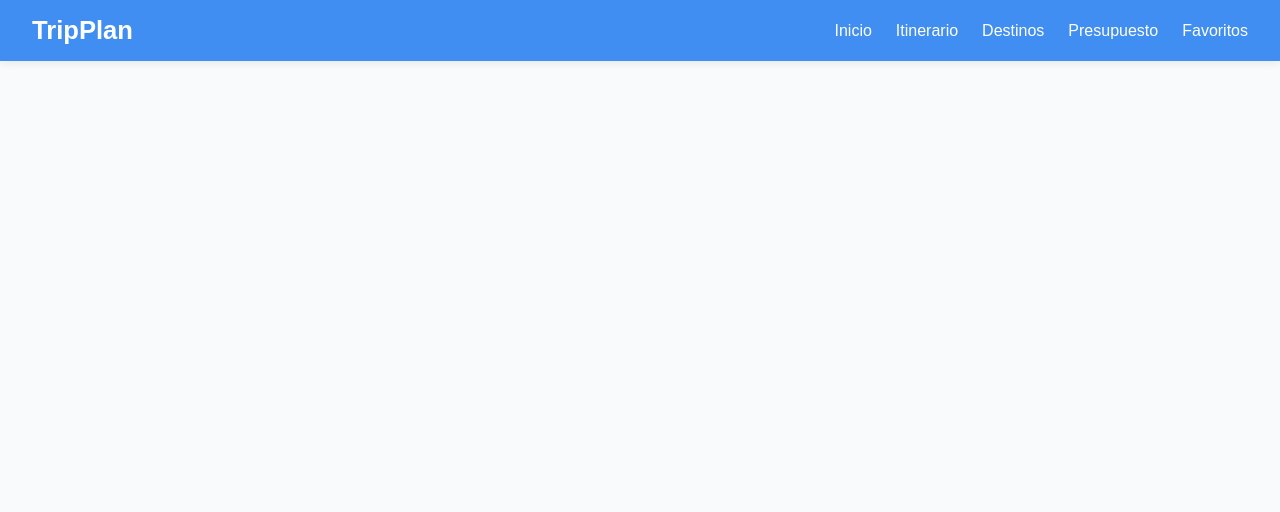
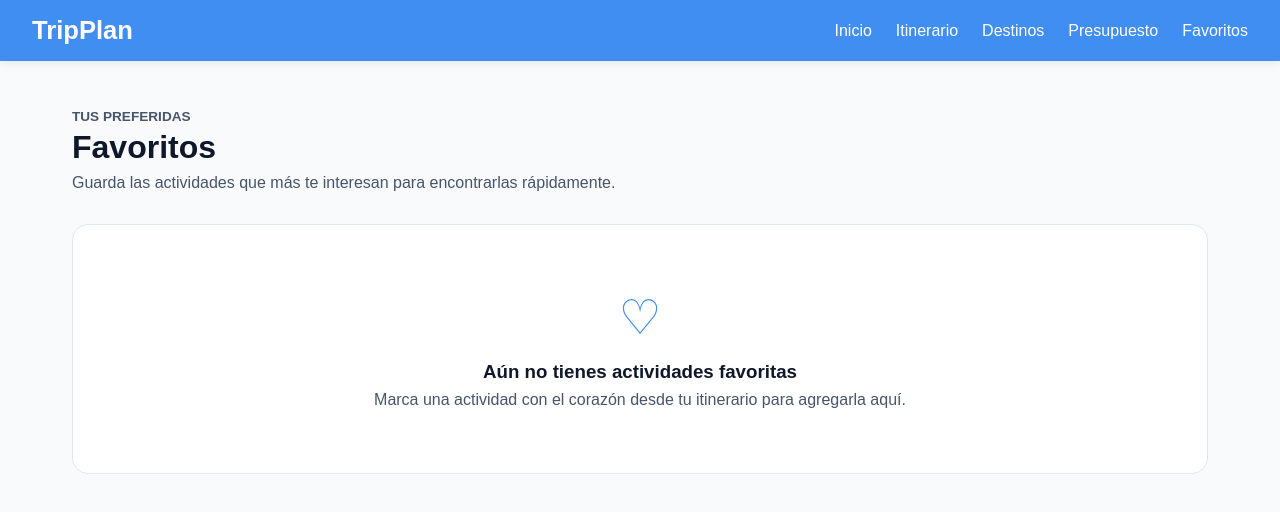
Before and after one commit to marycodder/viajes, a React (Vite) app: page /favoritos in a window 1280 px wide. Shown: the top 512 px of the page. Built offline with nearby package versions, Linux system fonts and the light colour scheme.

Commit message:
Funcionalidad favoritos implementada

```diff
--- a/src/App.jsx
+++ b/src/App.jsx
@@ -1,17 +1,57 @@
+import { useState } from 'react';
 import { BrowserRouter, Routes, Route } from 'react-router-dom';
 
 import Navbar from './components/Navbar';
+
 import Dashboard from './pages/Dashboard';
 import Itinerario from './pages/Itinerario';
+import Favoritos from './pages/Favoritos';
+
+import { actividades as actividadesIniciales } from './data/actividades';
 
 function App() {
+  const [actividades, setActividades] = useState(actividadesIniciales);
+
+  const alternarFavorito = (id) => {
+    setActividades((actividadesActuales) =>
+      actividadesActuales.map((actividad) =>
+        actividad.id === id
+          ? {
+              ...actividad,
+              favorito: !actividad.favorito,
+            }
+          : actividad
+      )
+    );
+  };
+
   return (
     <BrowserRouter>
       <Navbar />
 
       <Routes>
         <Route path="/" element={<Dashboard />} />
-        <Route path="/itinerario" element={<Itinerario />} />
+
+        <Route
+          path="/itinerario"
+          element={
+            <Itinerario
+              actividades={actividades}
+              setActividades={setActividades}
+              onAlternarFavorito={alternarFavorito}
+            />
+          }
+        />
+
+        <Route
+          path="/favoritos"
+          element={
+            <Favoritos
+              actividades={actividades}
+              onAlternarFavorito={alternarFavorito}
+            />
+          }
+        />
       </Routes>
     </BrowserRouter>
   );
--- a/src/components/ActivityCard.jsx
+++ b/src/components/ActivityCard.jsx
@@ -4,6 +4,7 @@ function ActivityCard({
   actividad,
   onActualizarActividad,
   onEliminarActividad,
+  onAlternarFavorito,
 }) {
   const [editando, setEditando] = useState(false);
 
@@ -125,17 +126,11 @@ function ActivityCard({
           </div>
 
           <div className="activity-buttons">
-            <button
-              className="edit-button"
-              onClick={guardarCambios}
-            >
+            <button className="edit-button" onClick={guardarCambios}>
               Guardar
             </button>
 
-            <button
-              className="cancel-button"
-              onClick={cancelarEdicion}
-            >
+            <button className="cancel-button" onClick={cancelarEdicion}>
               Cancelar
             </button>
           </div>
@@ -161,9 +156,25 @@ function ActivityCard({
       </div>
 
       <div className="activity-actions">
-        <span className="activity-category">
-          {actividad.categoria}
-        </span>
+        <div className="activity-top-actions">
+          <span className="activity-category">
+            {actividad.categoria}
+          </span>
+
+          <button
+            className={`favorite-button ${
+              actividad.favorito ? 'active' : ''
+            }`}
+            onClick={() => onAlternarFavorito(actividad.id)}
+            aria-label={
+              actividad.favorito
+                ? 'Quitar de favoritos'
+                : 'Agregar a favoritos'
+            }
+          >
+            {actividad.favorito ? '♥' : '♡'}
+          </button>
+        </div>
 
         <div className="activity-buttons">
           <button
--- a/src/components/Navbar.jsx
+++ b/src/components/Navbar.jsx
@@ -27,7 +27,7 @@ function Navbar() {
         <Link to="/itinerario">Itinerario</Link>
         <a href="#">Destinos</a>
         <a href="#">Presupuesto</a>
-        <a href="#">Favoritos</a>
+        <Link to="/favoritos">Favoritos</Link>
       </div>
     </nav>
   );
--- /dev/null
+++ b/src/pages/Favoritos.jsx
@@ -0,0 +1,73 @@
+function Favoritos({ actividades, onAlternarFavorito }) {
+  const actividadesFavoritas = actividades.filter(
+    (actividad) => actividad.favorito
+  );
+
+  const formatoMoneda = (valor) =>
+    new Intl.NumberFormat('es-CL', {
+      style: 'currency',
+      currency: 'CLP',
+      maximumFractionDigits: 0,
+    }).format(valor);
+
+  return (
+    <main className="favorites-page">
+      <section className="favorites-header">
+        <p className="section-label">Tus preferidas</p>
+
+        <h2>Favoritos</h2>
+
+        <p>
+          Guarda las actividades que más te interesan para encontrarlas
+          rápidamente.
+        </p>
+      </section>
+
+      {actividadesFavoritas.length === 0 ? (
+        <div className="favorites-empty">
+          <span className="favorites-empty-icon">♡</span>
+
+          <h3>Aún no tienes actividades favoritas</h3>
+
+          <p>
+            Marca una actividad con el corazón desde tu itinerario para
+            agregarla aquí.
+          </p>
+        </div>
+      ) : (
+        <section className="favorites-list">
+          {actividadesFavoritas.map((actividad) => (
+            <article className="favorite-card" key={actividad.id}>
+              <div className="favorite-card-info">
+                <span className="activity-category">
+                  {actividad.categoria}
+                </span>
+
+                <h3>{actividad.nombre}</h3>
+
+                <p>
+                  {actividad.fecha} · {actividad.hora}
+                </p>
+
+                <p className="activity-cost">
+                  {actividad.costo === 0
+                    ? 'Gratis'
+                    : formatoMoneda(actividad.costo)}
+                </p>
+              </div>
+
+              <button
+                className="remove-favorite-button"
+                onClick={() => onAlternarFavorito(actividad.id)}
+              >
+                ♥ Quitar de favoritos
+              </button>
+            </article>
+          ))}
+        </section>
+      )}
+    </main>
+  );
+}
+
+export default Favoritos;
--- a/src/pages/Itinerario.jsx
+++ b/src/pages/Itinerario.jsx
@@ -1,15 +1,14 @@
-import { useState } from 'react';
-import { actividades as actividadesIniciales } from '../data/actividades';
-
 import ActivityCard from '../components/ActivityCard';
 import ActivityForm from '../components/ActivityForm';
 
-function Itinerario() {
-  const [actividades, setActividades] = useState(actividadesIniciales);
-
+function Itinerario({
+  actividades,
+  setActividades,
+  onAlternarFavorito,
+}) {
   const agregarActividad = (nuevaActividad) => {
-    setActividades([
-      ...actividades,
+    setActividades((actividadesActuales) => [
+      ...actividadesActuales,
       nuevaActividad,
     ]);
   };
@@ -19,16 +18,18 @@ function Itinerario() {
       '¿Seguro que quieres eliminar esta actividad?'
     );
 
-    if (!confirmar) return;
+    if (!confirmar) {
+      return;
+    }
 
-    setActividades(
-      actividades.filter((actividad) => actividad.id !== id)
+    setActividades((actividadesActuales) =>
+      actividadesActuales.filter((actividad) => actividad.id !== id)
     );
   };
 
   const actualizarActividad = (actividadActualizada) => {
-    setActividades(
-      actividades.map((actividad) =>
+    setActividades((actividadesActuales) =>
+      actividadesActuales.map((actividad) =>
         actividad.id === actividadActualizada.id
           ? actividadActualizada
           : actividad
@@ -62,15 +63,13 @@ function Itinerario() {
     <main className="itinerary-page">
       <section className="itinerary-header">
         <p className="section-label">Tu planificación</p>
+
         <h2>Itinerario</h2>
-        <p>
-          Revisa todas las actividades organizadas para tu viaje.
-        </p>
+
+        <p>Revisa todas las actividades organizadas para tu viaje.</p>
       </section>
 
-      <ActivityForm
-        onAgregarActividad={agregarActividad}
-      />
+      <ActivityForm onAgregarActividad={agregarActividad} />
 
       <section className="itinerary-content">
         {Object.entries(actividadesPorFecha).map(
@@ -94,6 +93,7 @@ function Itinerario() {
                     actividad={actividad}
                     onActualizarActividad={actualizarActividad}
                     onEliminarActividad={eliminarActividad}
+                    onAlternarFavorito={onAlternarFavorito}
                   />
                 ))}
               </div>
--- a/src/styles/styles.css
+++ b/src/styles/styles.css
@@ -469,6 +469,130 @@ a {
 .cancel-button:hover {
   background-color: var(--color-sand);
 }
+
+.activity-top-actions {
+  display: flex;
+  align-items: center;
+  gap: 0.75rem;
+}
+
+.favorite-button {
+  width: 40px;
+  height: 40px;
+  border: 1px solid var(--color-border);
+  border-radius: 50%;
+  background-color: var(--color-surface);
+  color: var(--color-primary);
+  font-size: 1.5rem;
+  cursor: pointer;
+  transition: transform 0.2s ease, background-color 0.2s ease;
+}
+
+.favorite-button:hover {
+  transform: scale(1.08);
+  background-color: var(--color-background);
+}
+
+.favorite-button.active {
+  background-color: var(--color-sand);
+  color: var(--color-primary);
+}
+
+/* Favoritos */
+
+.favorites-page {
+  max-width: 1200px;
+  margin: 0 auto;
+  padding: 3rem 2rem;
+}
+
+.favorites-header {
+  margin-bottom: 2rem;
+}
+
+.favorites-header h2 {
+  margin-bottom: 0.5rem;
+  font-size: 2rem;
+}
+
+.favorites-header p {
+  color: var(--color-text-secondary);
+}
+
+.favorites-list {
+  display: grid;
+  gap: 1rem;
+}
+
+.favorite-card {
+  display: flex;
+  justify-content: space-between;
+  align-items: center;
+  gap: 2rem;
+
+  padding: 1.5rem;
+
+  background-color: var(--color-surface);
+  border: 1px solid var(--color-border);
+  border-radius: 16px;
+
+  box-shadow: 0 4px 12px rgba(0, 0, 0, 0.05);
+}
+
+.favorite-card-info {
+  display: flex;
+  flex-direction: column;
+  align-items: flex-start;
+  gap: 0.5rem;
+}
+
+.favorite-card-info h3 {
+  margin-top: 0.25rem;
+}
+
+.remove-favorite-button {
+  padding: 0.7rem 1rem;
+
+  border: none;
+  border-radius: 8px;
+
+  background-color: var(--color-sand);
+  color: var(--color-text);
+
+  font-weight: 600;
+  cursor: pointer;
+}
+
+.remove-favorite-button:hover {
+  opacity: 0.85;
+}
+
+.favorites-empty {
+  padding: 4rem 2rem;
+
+  text-align: center;
+
+  background-color: var(--color-surface);
+  border: 1px solid var(--color-border);
+  border-radius: 16px;
+}
+
+.favorites-empty-icon {
+  display: block;
+
+  margin-bottom: 1rem;
+
+  color: var(--color-primary);
+  font-size: 3rem;
+}
+
+.favorites-empty h3 {
+  margin-bottom: 0.5rem;
+}
+
+.favorites-empty p {
+  color: var(--color-text-secondary);
+}
 /* RESPONSIVE */
 
 @media (max-width: 768px) {
@@ -584,4 +708,17 @@ a {
 .inline-edit-form {
   width: 100%;
 }
+
+.favorites-page {
+  padding: 2rem 1rem;
 }
+
+.favorite-card {
+  flex-direction: column;
+  align-items: flex-start;
+}
+
+.remove-favorite-button {
+  width: 100%;
+}
+}
```
